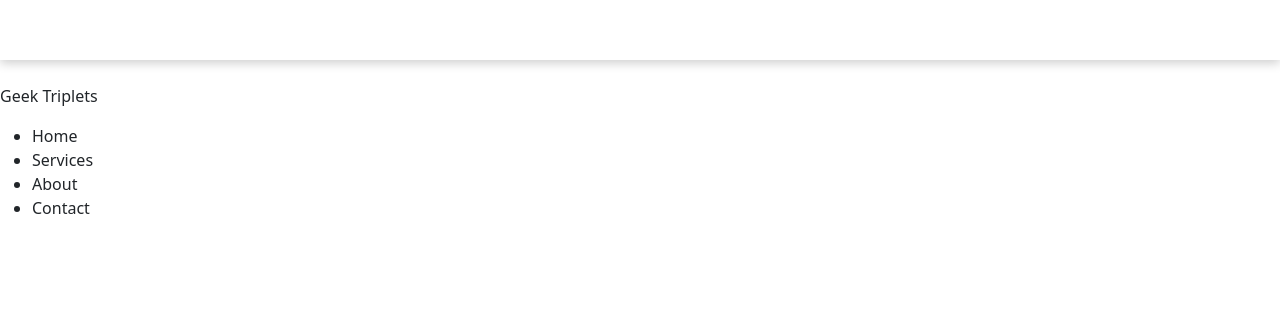
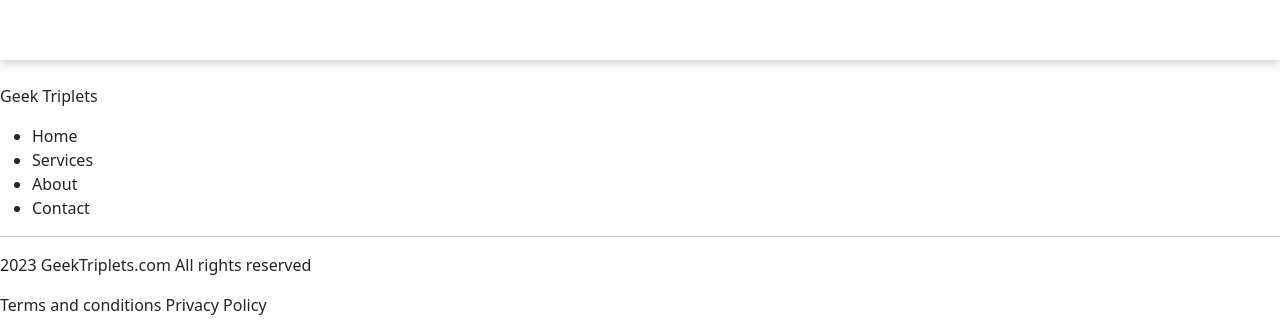
Before and after one commit to oyesa/3Frames, an Angular app: page / in a window 1280 px wide. Shown: the part 780-1113 px from the top of the page. Before the commit the page ends 1016 px from the top, so only its background shows below. Built offline with nearby package versions, Linux system fonts and the light colour scheme.

Commit message:
create footer elements

```diff
--- a/src/app/footer/footer.component.html
+++ b/src/app/footer/footer.component.html
@@ -13,6 +13,17 @@
       </ul>
     </div>
 
-    <div></div>
+    <div class="f-icons">
+      <i class="fa fa-twitter"></i>
+      <i class="fa fa-facebook"></i>
+      <i class="fa fa-instagram"></i>
+    </div>
+
+    <hr>
+
+    <div>
+      <p>2023 GeekTriplets.com  All rights reserved</p>
+      <p>Terms and conditions Privacy Policy </p>
+    </div>
   </footer>
 </div>
--- a/src/app/header/header.component.html
+++ b/src/app/header/header.component.html
@@ -1,9 +1,8 @@
 <div class="head1">
   <p class="hp">+254711746046</p>
   <div class="icons">
+    <i class="fa fa-twitter"></i>
     <i class="fa fa-facebook"></i>
-    <i class="fa fa-twitter"></i>
     <i class="fa fa-instagram"></i>
-    <i class="fa fa-linkedin"></i>
   </div>
 </div>
```
